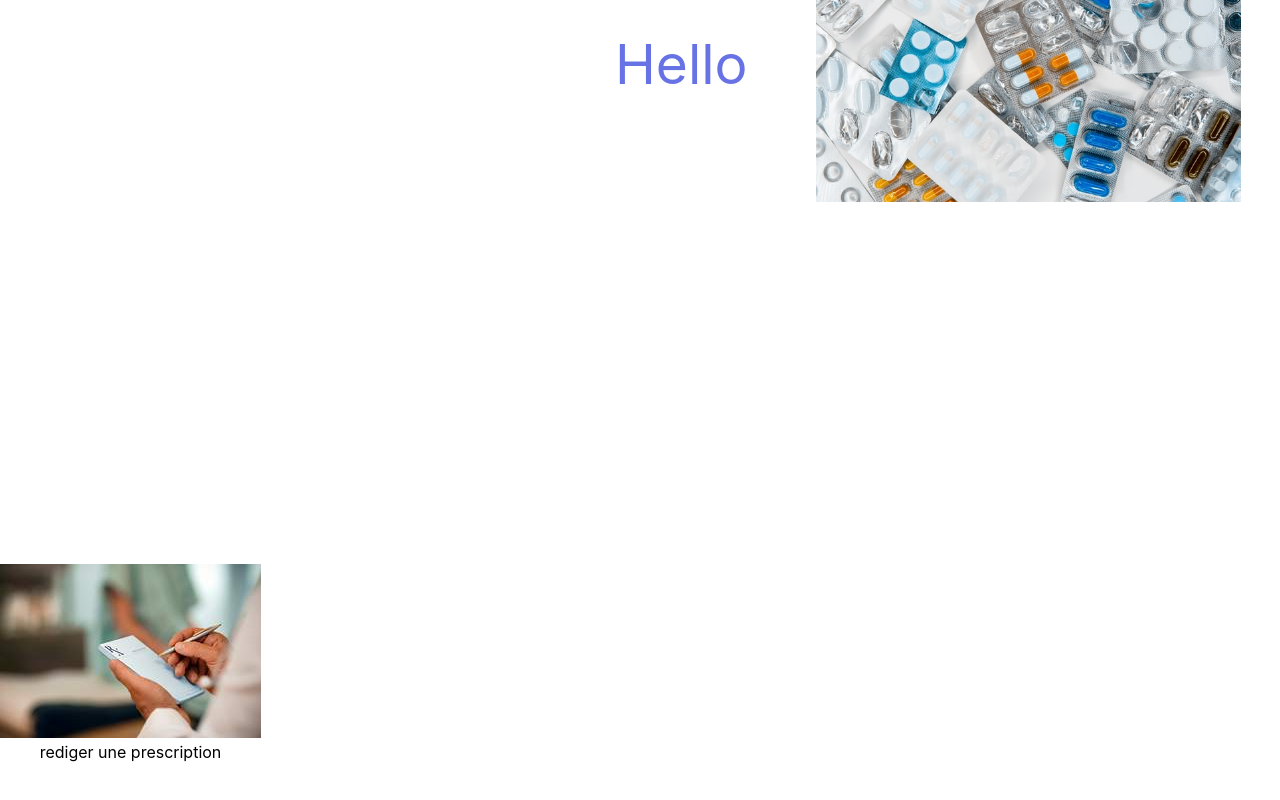
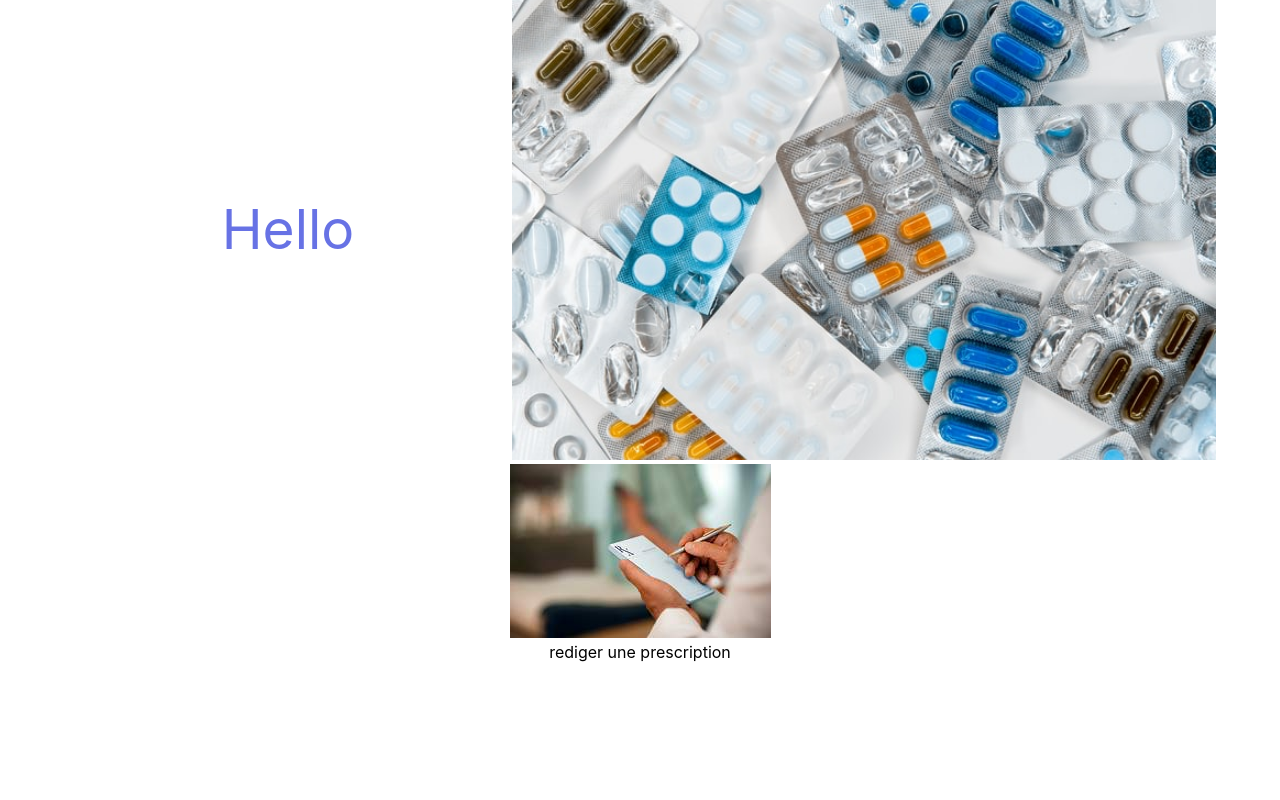
Before and after one commit to yDesamours/safemedocs, a React (Create React App) app: page / in a window 1280 px wide. Shown: the part 336-1136 px from the top of the page. After the commit the page ends 998 px from the top, so only its background shows below. Built offline with nearby package versions, Linux system fonts and the light colour scheme.

Commit message:
fixed bugs

```diff
--- a/src/styles/box.css
+++ b/src/styles/box.css
@@ -1,13 +1,5 @@
 .first_view{
   height : 100vh;
   display : flex;
-  flex-direction : row;
-  flex-wrap : wrap;
+  flex-flow : column;
 }
-
-.services{
-  margin : 100px 0;
-  display : flex;
-  flex-direction : row;
-  flex-wrap : wrap;
-}
```
